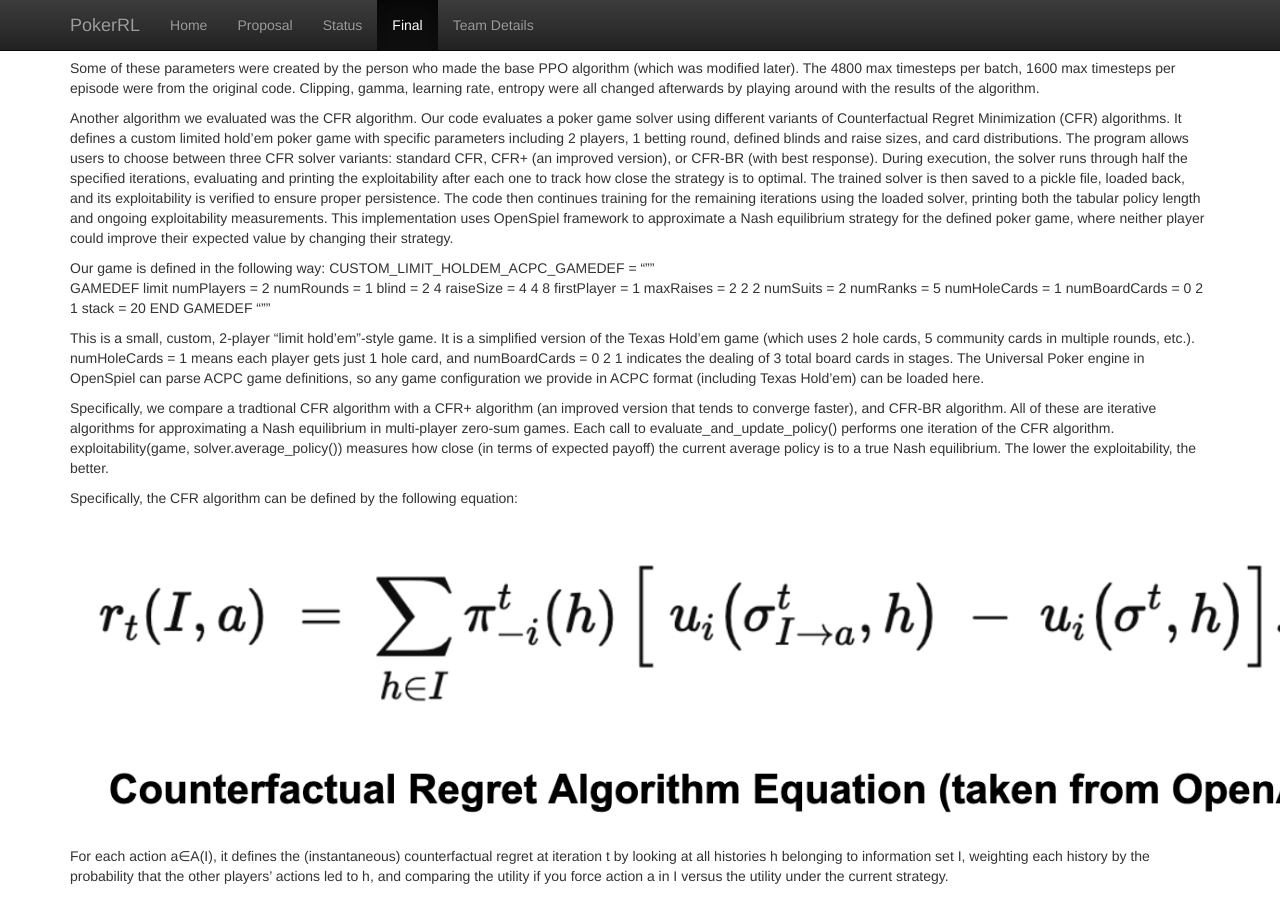
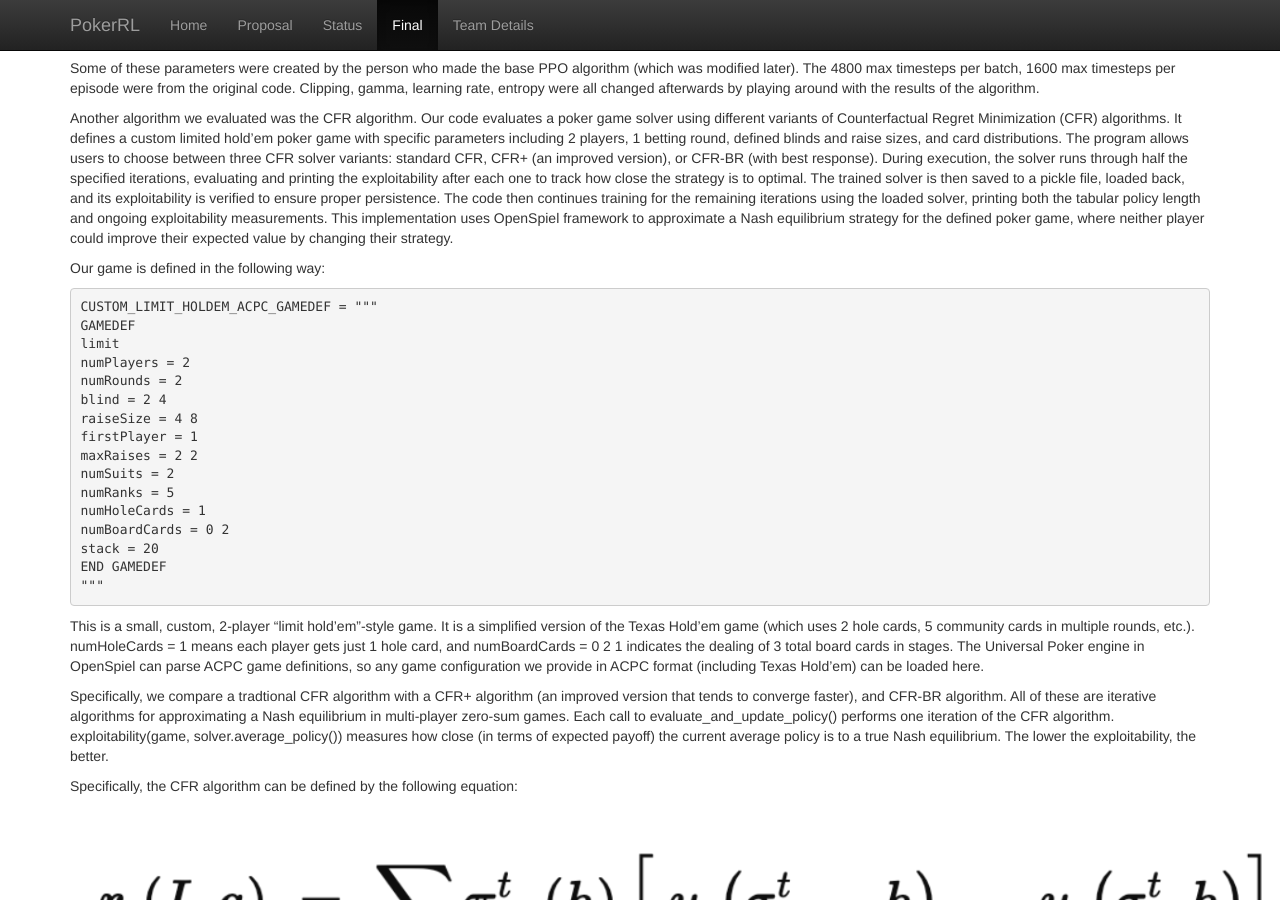
Before and after one commit to whygukin/Group-9, a Jekyll site: the page built from docs/final.md, in a window 1280 px wide and 900 px high, scrolled down 1512 px. Built offline with Jekyll 4.4.1, drawn with Linux system fonts in a browser that asks for light colours; formulas are drawn with MathJax 3.

Commit message:
Update final.md: updated game definition

````diff
--- a/docs/final.md
+++ b/docs/final.md
@@ -62,23 +62,24 @@ Another algorithm we evaluated was the CFR algorithm. Our code evaluates a poker
 
 
 Our game is defined in the following way:
-CUSTOM_LIMIT_HOLDEM_ACPC_GAMEDEF = """\
+```
+CUSTOM_LIMIT_HOLDEM_ACPC_GAMEDEF = """
 GAMEDEF
 limit
 numPlayers = 2
-numRounds = 1
+numRounds = 2
 blind = 2 4
-raiseSize = 4 4 8
+raiseSize = 4 8
 firstPlayer = 1
-maxRaises = 2 2 2
+maxRaises = 2 2
 numSuits = 2
 numRanks = 5
 numHoleCards = 1
-numBoardCards = 0 2 1
+numBoardCards = 0 2
 stack = 20
 END GAMEDEF
 """
-
+```
 
 This is a small, custom, 2-player “limit hold’em”-style game. It is a simplified version of the Texas Hold’em game (which uses 2 hole cards, 5 community cards in multiple rounds, etc.). numHoleCards = 1 means each player gets just 1 hole card, and numBoardCards = 0 2 1 indicates the dealing of 3 total board cards in stages. The Universal Poker engine in OpenSpiel can parse ACPC game definitions, so any game configuration we provide in ACPC format (including Texas Hold’em) can be loaded here.
 
````
